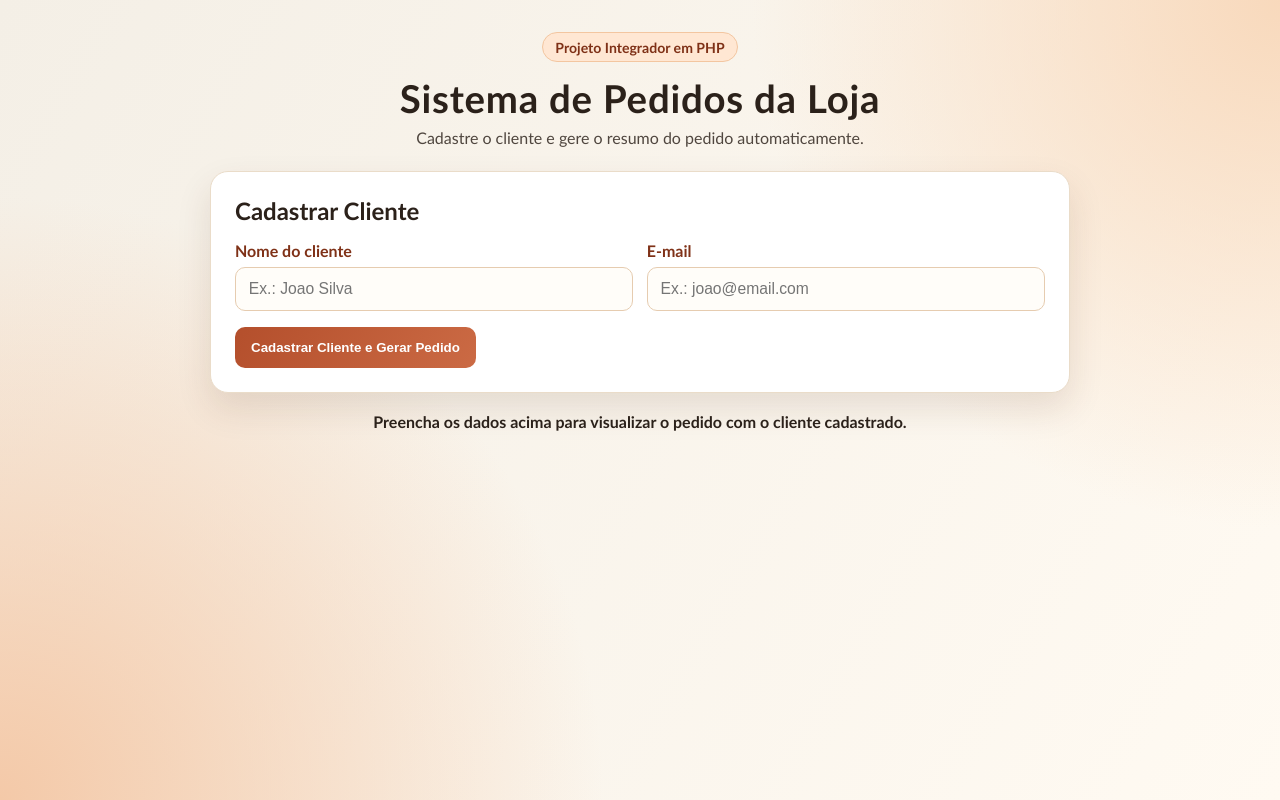
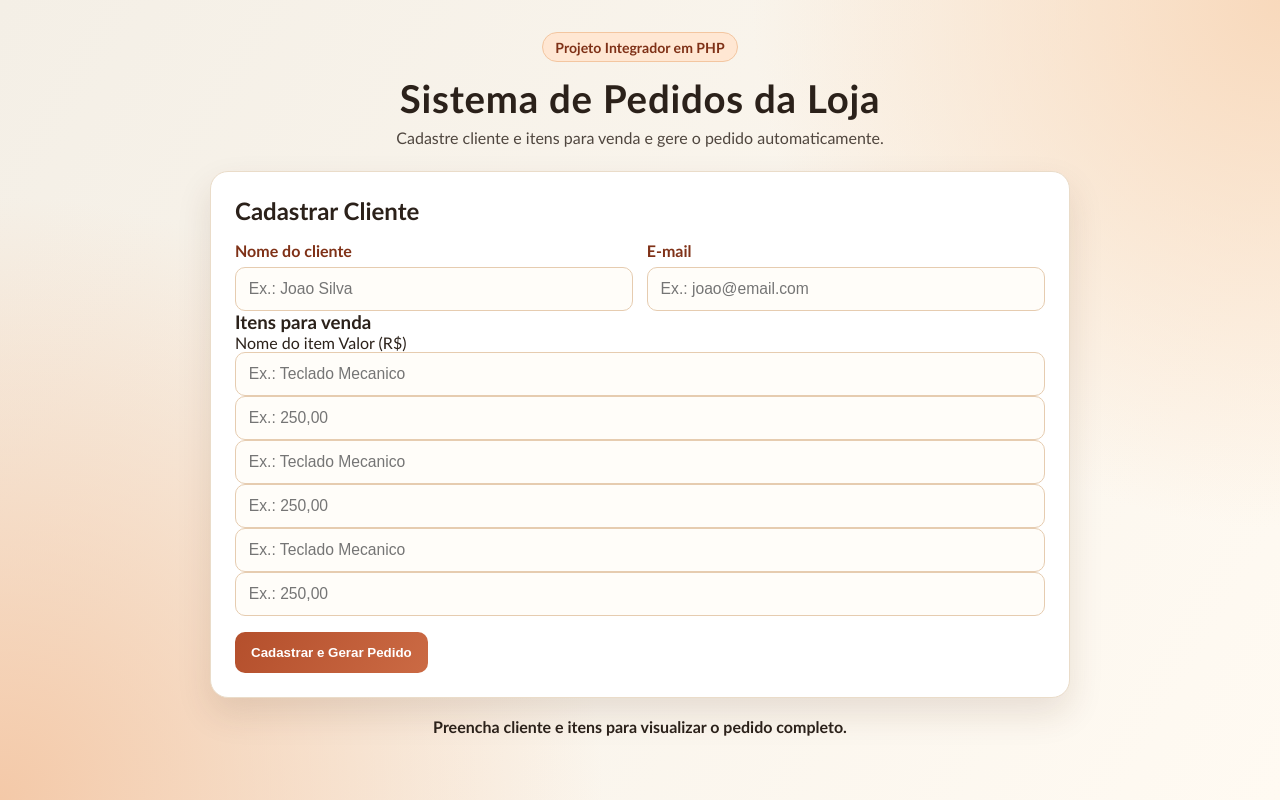
Before and after one commit to IsaacRamosMNZ/ProjetoIntegradoPHP, a PHP site: page / in a window 1280 px wide. Run offline with PHP 8.4, Linux system fonts and the light colour scheme.

Commit message:
sistema de cadastro de itens

```diff
--- a/projeto_loja/index.php
+++ b/projeto_loja/index.php
@@ -10,26 +10,62 @@ $nomeCliente = '';
 $emailCliente = '';
 $mensagemErro = '';
 $pedido = null;
+$itensNomes = ['', '', ''];
+$itensPrecos = ['', '', ''];
 
 if ($_SERVER['REQUEST_METHOD'] === 'POST') {
     $nomeCliente = trim($_POST['nome'] ?? '');
     $emailCliente = trim($_POST['email'] ?? '');
+    $itensNomes = $_POST['item_nome'] ?? ['', '', ''];
+    $itensPrecos = $_POST['item_preco'] ?? ['', '', ''];
+    $produtosParaPedido = [];
+
+    $limite = max(count($itensNomes), count($itensPrecos));
+    for ($i = 0; $i < $limite; $i++) {
+        $nomeItem = trim((string) ($itensNomes[$i] ?? ''));
+        $precoInformado = trim((string) ($itensPrecos[$i] ?? ''));
+
+        if ($nomeItem === '' && $precoInformado === '') {
+            continue;
+        }
+
+        if ($nomeItem === '' || $precoInformado === '') {
+            $mensagemErro = 'Preencha nome e valor em todos os itens informados.';
+            break;
+        }
+
+        $precoNormalizado = str_replace(',', '.', $precoInformado);
+        if (!is_numeric($precoNormalizado)) {
+            $mensagemErro = 'Valor invalido. Use apenas numeros (ex.: 150 ou 150,90).';
+            break;
+        }
+
+        $preco = (float) $precoNormalizado;
+        if ($preco < 0) {
+            $mensagemErro = 'O valor do item nao pode ser negativo.';
+            break;
+        }
+
+        $produtosParaPedido[] = [
+            'nome' => $nomeItem,
+            'preco' => $preco,
+        ];
+    }
 
     if ($nomeCliente === '' || $emailCliente === '') {
         $mensagemErro = 'Preencha nome e e-mail para cadastrar o cliente.';
     } elseif (!filter_var($emailCliente, FILTER_VALIDATE_EMAIL)) {
         $mensagemErro = 'Informe um e-mail valido.';
+    } elseif (count($produtosParaPedido) === 0) {
+        $mensagemErro = 'Cadastre pelo menos um item para gerar o pedido.';
     } else {
         $cliente = new Cliente(1, $nomeCliente, $emailCliente);
 
-        $produto1 = new Produto(1, 'Notebook', 3500.00);
-        $produto2 = new Produto(2, 'Mouse Gamer', 150.00);
-        $produto3 = new Produto(3, 'Headset', 280.00);
-
         $pedido = new Pedido(1001, $cliente);
-        $pedido->adicionarProduto($produto1);
-        $pedido->adicionarProduto($produto2);
-        $pedido->adicionarProduto($produto3);
+        foreach ($produtosParaPedido as $indice => $item) {
+            $produto = new Produto($indice + 1, $item['nome'], $item['preco']);
+            $pedido->adicionarProduto($produto);
+        }
     }
 }
 ?>
@@ -48,7 +84,7 @@ if ($_SERVER['REQUEST_METHOD'] === 'POST') {
         <header class="hero">
             <p class="selo">Projeto Integrador em PHP</p>
             <h1>Sistema de Pedidos da Loja</h1>
-            <p class="subtitulo">Cadastre o cliente e gere o resumo do pedido automaticamente.</p>
+            <p class="subtitulo">Cadastre cliente e itens para venda e gere o pedido automaticamente.</p>
         </header>
 
         <section class="card form-card">
@@ -70,7 +106,28 @@ if ($_SERVER['REQUEST_METHOD'] === 'POST') {
                     </label>
                 </div>
 
-                <button class="botao" type="submit">Cadastrar Cliente e Gerar Pedido</button>
+                <h3 class="subsecao">Itens para venda</h3>
+                <div class="itens-grid itens-grid-cabecalho">
+                    <span>Nome do item</span>
+                    <span>Valor (R$)</span>
+                </div>
+
+                <?php for ($i = 0; $i < 3; $i++): ?>
+                    <div class="itens-grid">
+                        <label class="campo">
+                            <input type="text" name="item_nome[]"
+                                value="<?php echo htmlspecialchars(trim((string) ($itensNomes[$i] ?? '')), ENT_QUOTES, 'UTF-8'); ?>"
+                                placeholder="Ex.: Teclado Mecanico">
+                        </label>
+                        <label class="campo">
+                            <input type="text" name="item_preco[]"
+                                value="<?php echo htmlspecialchars(trim((string) ($itensPrecos[$i] ?? '')), ENT_QUOTES, 'UTF-8'); ?>"
+                                placeholder="Ex.: 250,00">
+                        </label>
+                    </div>
+                <?php endfor; ?>
+
+                <button class="botao" type="submit">Cadastrar e Gerar Pedido</button>
             </form>
 
             <?php if ($mensagemErro !== ''): ?>
@@ -81,7 +138,7 @@ if ($_SERVER['REQUEST_METHOD'] === 'POST') {
         <?php if ($pedido instanceof Pedido): ?>
             <?php echo $pedido->exibirResumo(); ?>
         <?php else: ?>
-            <p class="aviso">Preencha os dados acima para visualizar o pedido com o cliente cadastrado.</p>
+            <p class="aviso">Preencha cliente e itens para visualizar o pedido completo.</p>
         <?php endif; ?>
     </main>
 </body>
```
